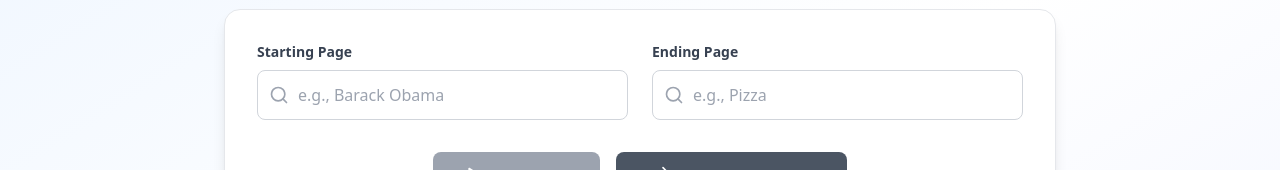
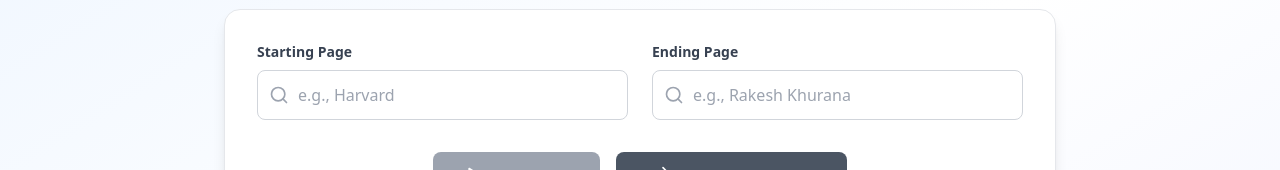
Before and after one commit to aacontreras20/cs1060-aacontreras20-hw1, a React (Vite) app: page / in a window 1280 px wide. Shown: the part 164-334 px from the top of the page. Built offline with nearby package versions, Linux system fonts and the light colour scheme.

Commit message:
Updated App.tsx

```diff
--- a/src/App.tsx
+++ b/src/App.tsx
@@ -90,14 +90,14 @@ function App() {
               <SearchInput
                 value={startPage}
                 onChange={setStartPage}
-                placeholder="e.g., Barack Obama"
+                placeholder="e.g., Harvard"
                 label="Starting Page"
                 disabled={isSearching}
               />
               <SearchInput
                 value={endPage}
                 onChange={setEndPage}
-                placeholder="e.g., Pizza"
+                placeholder="e.g., Rakesh Khurana"
                 label="Ending Page"
                 disabled={isSearching}
               />
```
